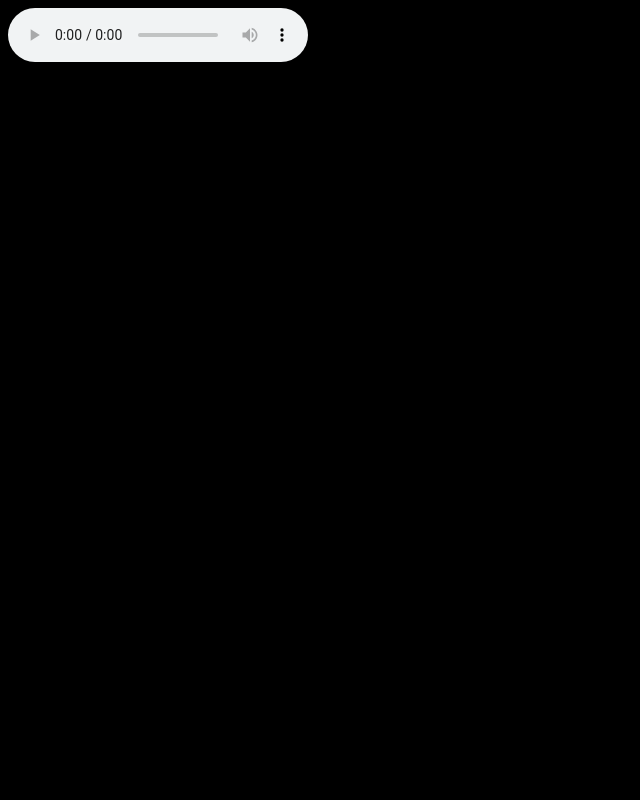
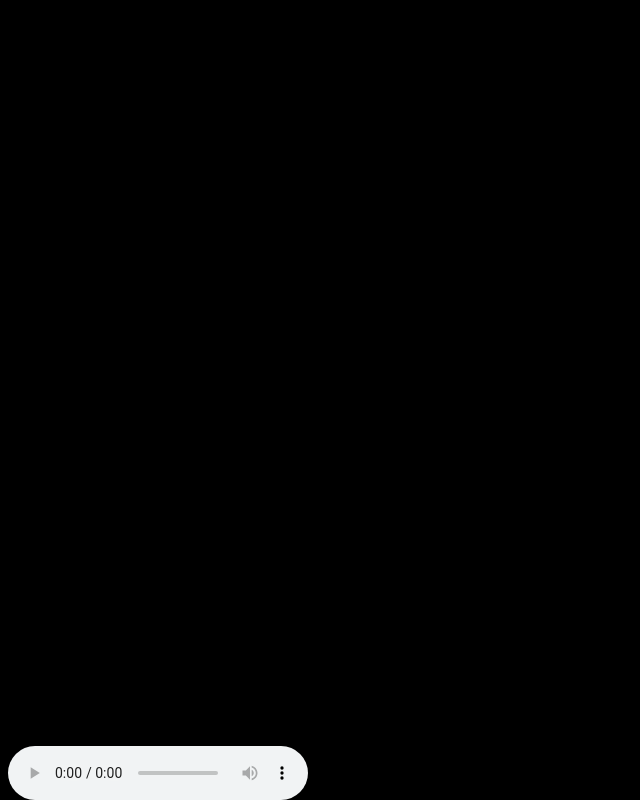
Before and after one commit to gitter-badger/Website-coding, a plain HTML site: page Test.html in a window 1280 px wide. Shown: the whole page, without its empty margins (0-640 px from the left). Drawn offline with Linux system fonts and the light colour scheme.

Commit message:
Update Test.html

```diff
--- a/Test.html
+++ b/Test.html
@@ -8,7 +8,7 @@ right: auto;
 }
 </style>
 
-<audio controls autoplay loop style=music>
+<audio controls autoplay loop class=music>
   <source src="https://www.dropbox.com/s/d9wc6hp2zr5hl9w/DCX%20Nightcore%20-%20All%20The%20Time.ogg?dl=1" type="audio/ogg">
   Your browser does not support the audio tag.
 </audio>
```
